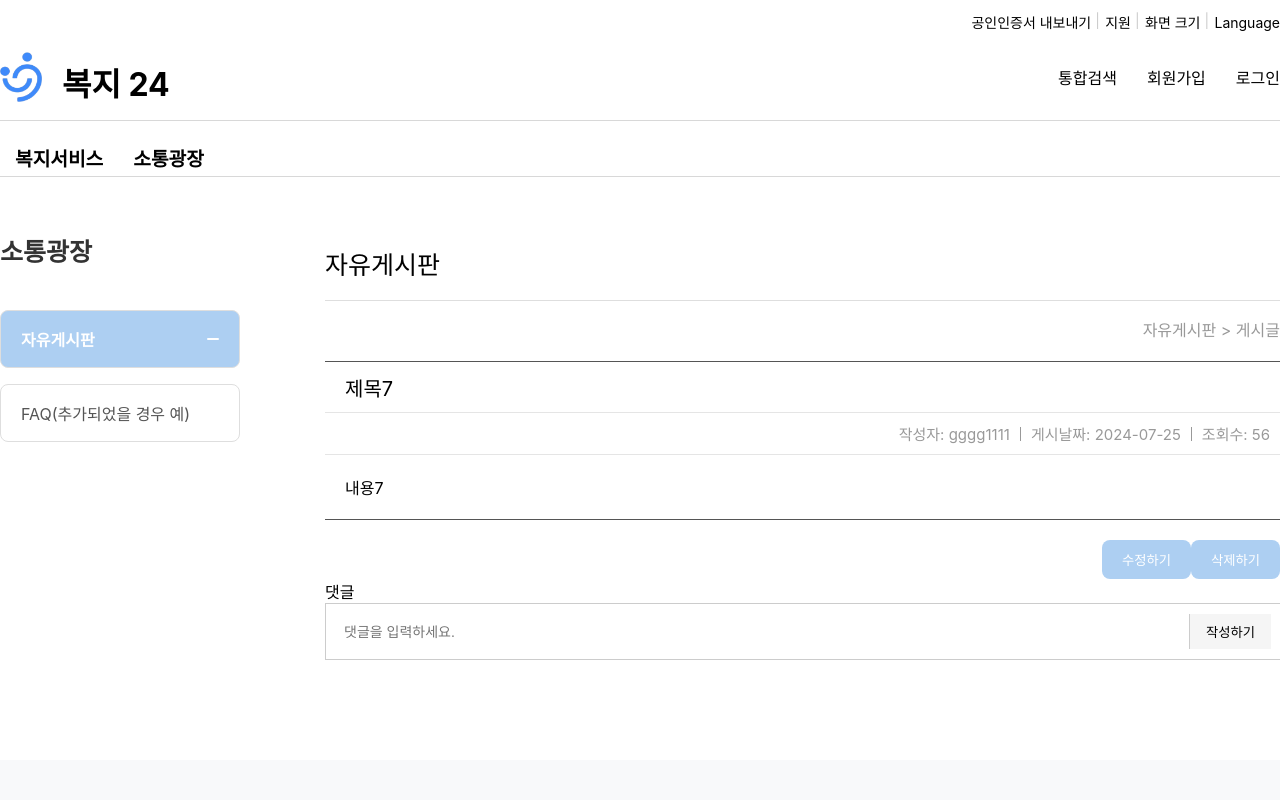
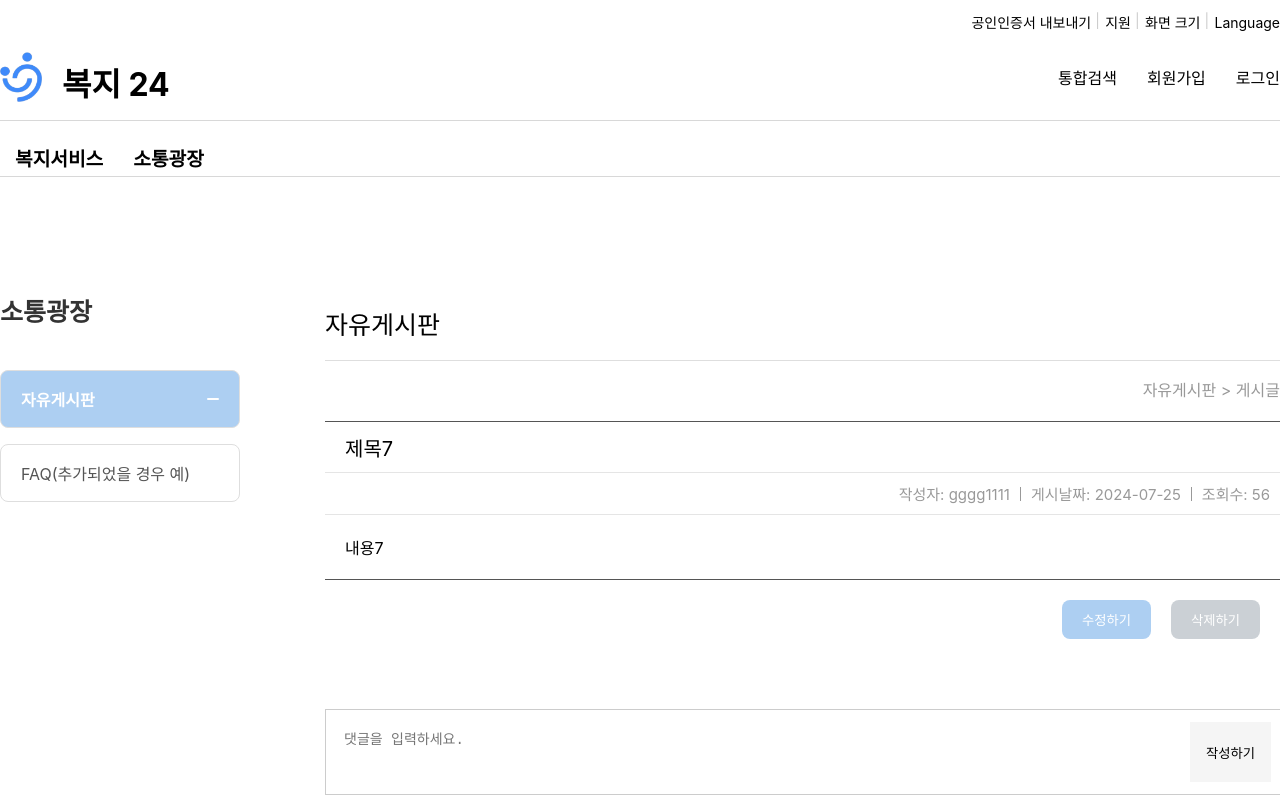
Before and after one commit to 2th-project/2th-project-FE, a React (Create React App) app: page /community in a window 1280 px wide. Both pictures are taken after a click on the element "제목7". Shown: the top 800 px of the page. Built offline with nearby package versions, Linux system fonts and the light colour scheme.

Commit message:
docs: 댓글 컴포넌트 생성, design: 댓글 컴포넌트, 커뮤니티 컴포넌트 css 수정

```diff
--- /dev/null
+++ b/src/components/community/Comment.js
@@ -0,0 +1,101 @@
+import React, { useState } from "react";
+import styles from "./Comment.module.css";
+
+function Comment({ comments, onAddComment, onEditComment, onDeleteComment }) {
+  const [newComment, setNewComment] = useState(""); // 새 댓글 내용
+  const [editMode, setEditMode] = useState(null); // 현재 수정 중인 댓글 ID
+  const [editContent, setEditContent] = useState(""); // 수정 중인 댓글 내용
+
+  // 댓글 추가
+  const handleAddComment = () => {
+    if (newComment.trim() !== "") {
+      onAddComment(newComment);
+      setNewComment(""); // 입력 후 초기화
+    }
+  };
+
+  // 수정 모드로 변경
+  const handleEditClick = (comment) => {
+    setEditMode(comment.id);
+    setEditContent(comment.content); // 현재 댓글 내용을 수정창에 채움
+  };
+
+  // 댓글 저장
+  const handleSaveClick = (id) => {
+    onEditComment(id, editContent);
+    setEditMode(null); // 수정 모드 해제
+  };
+
+  // 수정 취소
+  const handleCancelClick = () => {
+    setEditMode(null); // 수정 모드 해제
+  };
+
+  return (
+    <div className={styles.commentBox}>
+      <div className={styles.commentInputBox}>
+        <textarea
+          className={styles.commentTextarea}
+          value={newComment}
+          onChange={(e) => setNewComment(e.target.value)}
+          placeholder="댓글을 입력하세요."
+          rows={3}
+        />
+        <button className={styles.commentInputBtn} onClick={handleAddComment}>
+          작성하기
+        </button>
+      </div>
+
+      {comments.map((comment) => (
+        <div key={comment.id} className={styles.commentItem}>
+          <div className={styles.commentUser}>{comment.userId}</div>
+
+          {editMode === comment.id ? (
+            <textarea
+              className={styles.commentTextarea}
+              value={editContent}
+              onChange={(e) => setEditContent(e.target.value)}
+              rows={3}
+            />
+          ) : (
+            <div className={styles.commentContent}>{comment.content}</div>
+          )}
+
+          {editMode === comment.id ? (
+            <>
+              <button
+                className={styles.commentSaveBtn}
+                onClick={() => handleSaveClick(comment.id)}
+              >
+                저장
+              </button>
+              <button
+                className={styles.commentCancelBtn}
+                onClick={handleCancelClick}
+              >
+                취소
+              </button>
+            </>
+          ) : (
+            <>
+              <button
+                className={styles.commentEditBtn}
+                onClick={() => handleEditClick(comment)}
+              >
+                수정
+              </button>
+              <button
+                className={styles.commentDeleteBtn}
+                onClick={() => onDeleteComment(comment.id)}
+              >
+                삭제
+              </button>
+            </>
+          )}
+        </div>
+      ))}
+    </div>
+  );
+}
+
+export default Comment;
--- /dev/null
+++ b/src/components/community/Comment.module.css
@@ -0,0 +1,65 @@
+@import "../../styles/variables.module.css";
+
+.commentBox {
+  margin-top: 70px;
+}
+
+.commentInputBox {
+  display: flex;
+  align-items: center;
+  border: 1px solid #ccc;
+  padding: 10px;
+  width: 935px;
+}
+
+.commentTextarea {
+  border: none;
+  flex-grow: 1;
+  padding: 8px;
+  font-size: 14px;
+  outline: none;
+  resize: none; /* textarea 크기 조절 막기 */
+}
+
+.commentInputBtn {
+  border: none;
+  background-color: #f5f5f5;
+  padding: 8px 16px;
+  cursor: pointer;
+  height: 60px;
+}
+
+.commentBtn:hover {
+  background-color: #e0e0e0;
+}
+
+.commentItem {
+  display: flex;
+  align-items: center;
+  padding: 10px 0;
+  border-bottom: 1px solid #ccc;
+}
+
+.commentUser {
+  width: 100px;
+  font-weight: bold;
+  text-align: center;
+}
+
+.commentContent {
+  flex-grow: 1;
+}
+
+.commentEditBtn,
+.commentDeleteBtn {
+  margin-left: 10px;
+  background-color: #f5f5f5;
+  border: none;
+  padding: 5px 10px;
+  cursor: pointer;
+}
+
+.commentEditBtn:hover,
+.commentDeleteBtn:hover {
+  background-color: #e0e0e0;
+}
--- a/src/pages/community/Community.module.css
+++ b/src/pages/community/Community.module.css
@@ -3,7 +3,7 @@
 .community {
   display: flex;
   width: 1280px;
-  margin: 0 auto 100px auto;
+  margin: 60px auto 180px auto;
 }
 
 .board {
--- a/src/pages/community/Post.js
+++ b/src/pages/community/Post.js
@@ -1,10 +1,41 @@
 import { useLocation } from "react-router-dom";
+import { useState } from "react";
 import styles from "./Post.module.css";
+import Comment from "./../../components/community/Comment";
 import Button from "./../../components/common/button/Button";
 
 function Post() {
   const location = useLocation();
   const { title, content, userId, date, views } = location.state;
+
+  const [comments, setComments] = useState([
+    { id: 1, userId: "user1", content: "첫 번째 댓글입니다." },
+    { id: 2, userId: "user2", content: "두 번째 댓글입니다." },
+    { id: 3, userId: "user3", content: "세 번째 댓글입니다." },
+  ]);
+
+  const handleAddComment = (newContent) => {
+    const newComment = {
+      id: comments.length + 1,
+      userId: "newUser",
+      content: newContent,
+    };
+    setComments([...comments, newComment]);
+  };
+
+  const handleEditComment = (id, newContent) => {
+    setComments((prevComments) =>
+      prevComments.map((comment) =>
+        comment.id === id ? { ...comment, content: newContent } : comment
+      )
+    );
+  };
+
+  const handleDeleteComment = (id) => {
+    setComments((prevComments) =>
+      prevComments.filter((comment) => comment.id !== id)
+    );
+  };
 
   return (
     <div>
@@ -21,19 +52,21 @@ function Post() {
         <div className={styles.postContent}>{content}</div>
       </div>
       <div className={styles.postBtnBox}>
-        <Button type="submit">수정하기</Button>
-        <Button type="submit">삭제하기</Button>
-      </div>
-      <div>
-        <label>댓글</label>
-        <div className={styles.commentBox}>
-          <input
-            className={styles.commentInput}
-            placeholder="댓글을 입력하세요."
-          />
-          <button className={styles.commentBtn}>작성하기</button>
+        <div className={styles.postEditBtnBox}>
+          <Button type="submit">수정하기</Button>
+        </div>
+        <div className={styles.postDeleteBtnBox}>
+          <Button type="submit" className={styles.postDeleteBtn}>
+            삭제하기
+          </Button>
         </div>
       </div>
+      <Comment
+        comments={comments}
+        onAddComment={handleAddComment}
+        onEditComment={handleEditComment}
+        onDeleteComment={handleDeleteComment}
+      />
     </div>
   );
 }
--- a/src/pages/community/Post.module.css
+++ b/src/pages/community/Post.module.css
@@ -48,30 +48,11 @@
   justify-content: flex-end;
 }
 
-.commentBox {
-  display: flex;
-  align-items: center;
-  border: 1px solid #ccc; /* Box border */
-  padding: 10px;
-  width: 935px;
+.postEditBtnBox,
+.postDeleteBtnBox {
+  margin-right: 20px;
 }
 
-.commentInput {
-  border: none;
-  flex-grow: 1;
-  padding: 8px;
-  font-size: 14px;
-  outline: none;
+.postDeleteBtn {
+  background-color: #cbd0d5;
 }
-
-.commentBtn {
-  border: none;
-  background-color: #f5f5f5;
-  padding: 8px 16px;
-  cursor: pointer;
-  border-left: 1px solid #ccc; /* Divider between input and button */
-}
-
-.commentBtn:hover {
-  background-color: #e0e0e0;
-}
```
